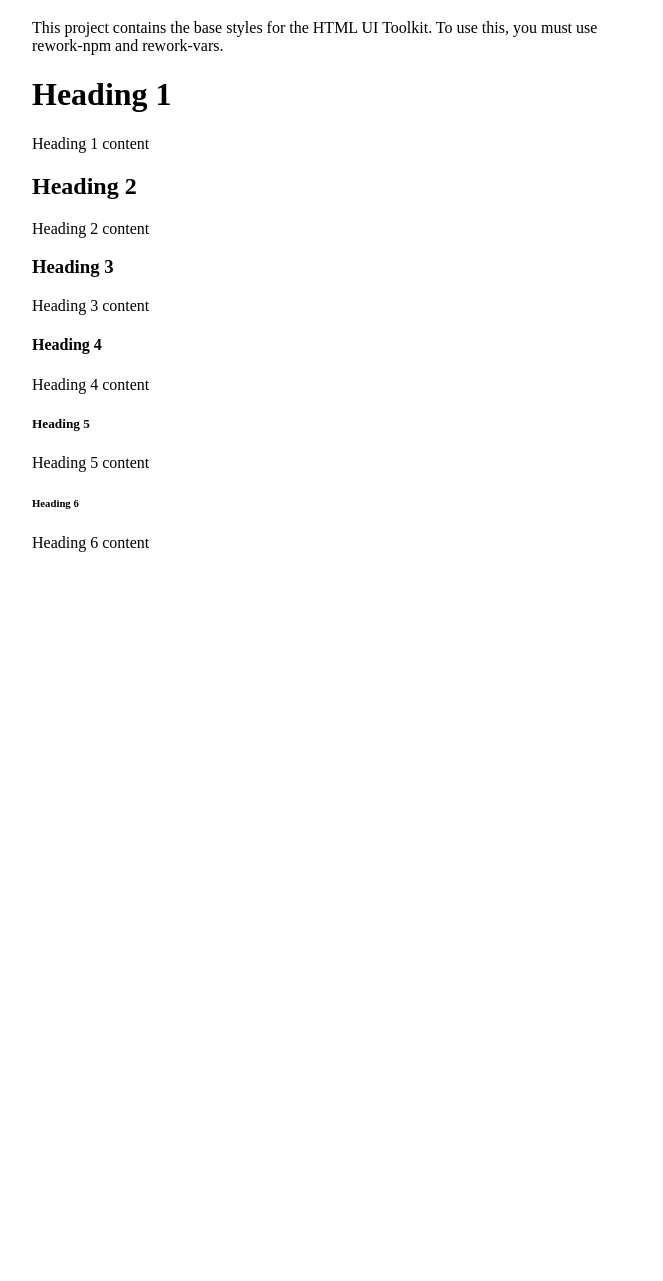
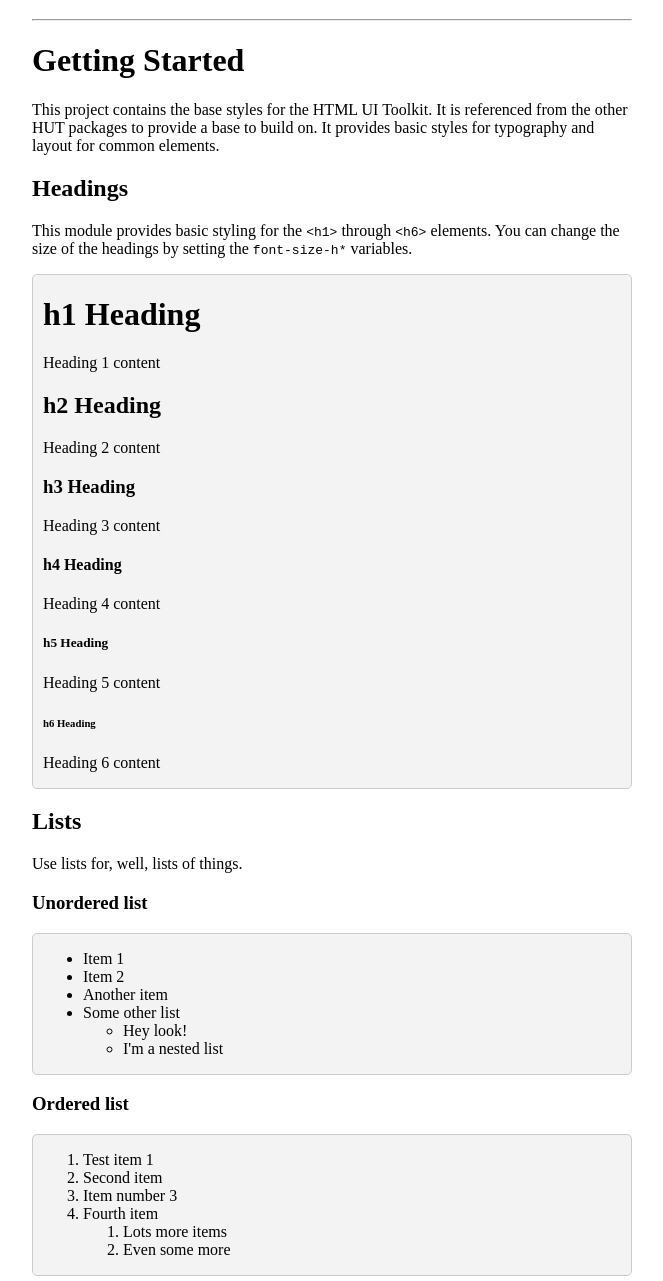
Before and after one commit to conradz/hut-base, a website: page example/index.html in a window 1280 px wide. Shown: the part 79-1360 px from the top of the page, without its empty margins (308-971 px from the left). Before the commit the page ends 800 px from the top, so only its background shows below. Drawn offline with Linux system fonts and the light colour scheme.

Commit message:
Cleanup and add more styles

```diff
--- a/example/example.css
+++ b/example/example.css
@@ -5,3 +5,12 @@
     margin: 0 auto;
     max-width: 600px;
 }
+
+.example {
+    padding: 0 10px;
+    border: 1px solid #CCC;
+    background-color: #F3F3F3;
+    border-radius: 5px;
+    position: relative;
+    overflow: hidden;
+}
--- a/example/index.html
+++ b/example/index.html
@@ -9,28 +9,76 @@
     <body>
         <div class="container">
             <h1>HTML UI Toolkit</h1>
+            <hr>
+
+            <h1>Getting Started</h1>
             <p>
                 This project contains the base styles for the HTML UI Toolkit.
-                To use this, you must use rework-npm and rework-vars.
+                It is referenced from the other HUT packages to provide a base
+                to build on. It provides basic styles for typography and layout
+                for common elements.
             </p>
 
-            <h1>Heading 1</h1>
+            <h2>Headings</h2>
+            <p>
+                This module provides basic styling for the
+                <code>&lt;h1&gt;</code> through <code>&lt;h6&gt;</code>
+                elements. You can change the size of the headings by setting the
+                <code>font-size-h*</code> variables.
+            </p>
+
+            <div class="example">
+                <h1>h1 Heading</h1>
                 <p>Heading 1 content</p>
 
-            <h2>Heading 2</h2>
+                <h2>h2 Heading</h2>
                 <p>Heading 2 content</p>
 
-            <h3>Heading 3</h3>
+                <h3>h3 Heading</h3>
                 <p>Heading 3 content</p>
 
-            <h4>Heading 4</h4>
+                <h4>h4 Heading</h4>
                 <p>Heading 4 content</p>
 
-            <h5>Heading 5</h5>
+                <h5>h5 Heading</h5>
                 <p>Heading 5 content</p>
 
-            <h6>Heading 6</h6>
+                <h6>h6 Heading</h6>
                 <p>Heading 6 content</p>
+            </div>
+
+            <h2>Lists</h2>
+            <p>Use lists for, well, lists of things.</p>
+
+            <h3>Unordered list</h3>
+            <div class="example">
+                <ul>
+                    <li>Item 1</li>
+                    <li>Item 2</li>
+                    <li>Another item</li>
+                    <li>Some other list
+                        <ul>
+                            <li>Hey look!</li>
+                            <li>I'm a nested list</li>
+                        </ul>
+                    </li>
+                </ul>
+            </div>
+
+            <h3>Ordered list</h3>
+            <div class="example">
+                <ol>
+                    <li>Test item 1</li>
+                    <li>Second item</li>
+                    <li>Item number 3</li>
+                    <li>Fourth item
+                        <ol>
+                            <li>Lots more items</li>
+                            <li>Even some more</li>
+                        </ol>
+                    </li>
+                </ol>
+            </div>
         </div>
     </body>
 </html>
--- a/elements.css
+++ b/styles/elements.css
@@ -1,4 +1,4 @@
-/* Element definitions, taken from normalize.css */
+/* Element definitions for HTML5 elements, taken from normalize.css */
 
 article,
 aside,
--- /dev/null
+++ b/styles/lists.css
@@ -0,0 +1,6 @@
+/* Basic list styles */
+
+ul, ol {
+    margin: 0;
+    padding: 0 0 0 40px;
+}
--- a/type.css
+++ b/styles/type.css
@@ -1,4 +1,4 @@
-/* Fonts and other typography settings */
+/* Fonts and other typographical settings */
 
 html {
     font-family: var(font-family-base);
@@ -23,3 +23,9 @@ h6 { font-size: var(font-size-h6); }
 p {
     margin: 0 0 10px 0;
 }
+
+hr {
+    border: 0;
+    border-top: 1px solid var(hr-color);
+    height: 0;
+}
--- a/variables.css
+++ b/styles/variables.css
@@ -19,4 +19,7 @@
     var-font-size-h4: 1.25em;
     var-font-size-h5: 1em;
     var-font-size-h6: 0.85em;
+
+    /* Color for <hr> element */
+    var-hr-color: #CCC;
 }
```
Also changed, not shown: index.css (+5 -4 lines), README.md, styles/layout.css (renamed from layout.css). Lines whose indentation alone changed are shown as unchanged.
